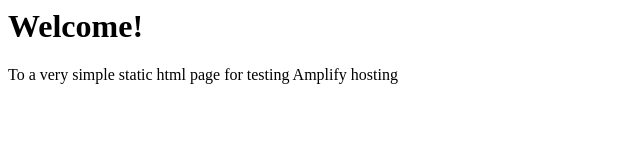
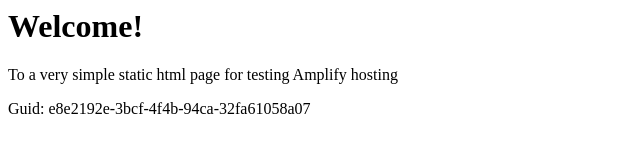
Before and after one commit to aws-aemilia-pdx/Github-PR-Commit-Integration-Test-DoNotTouch-v1-gamma-us-west-2, a website: page src/index.html in a window 1280 px wide. Shown: the whole page, without its empty margins (0-640 px from the left). Drawn offline with Linux system fonts and the light colour scheme.

Commit message:
commit from integ tests

```diff
--- a/src/index.html
+++ b/src/index.html
@@ -1,3 +1,5 @@
+
+
 <html lang="en">
 
 <head>
@@ -10,6 +12,6 @@
 <body>
     <h1>Welcome!</h1>
     <p>To a very simple static html page for testing Amplify hosting</p>
-</body>
+    <p>Guid: e8e2192e-3bcf-4f4b-94ca-32fa61058a07</p></body>
 
 </html>
```
